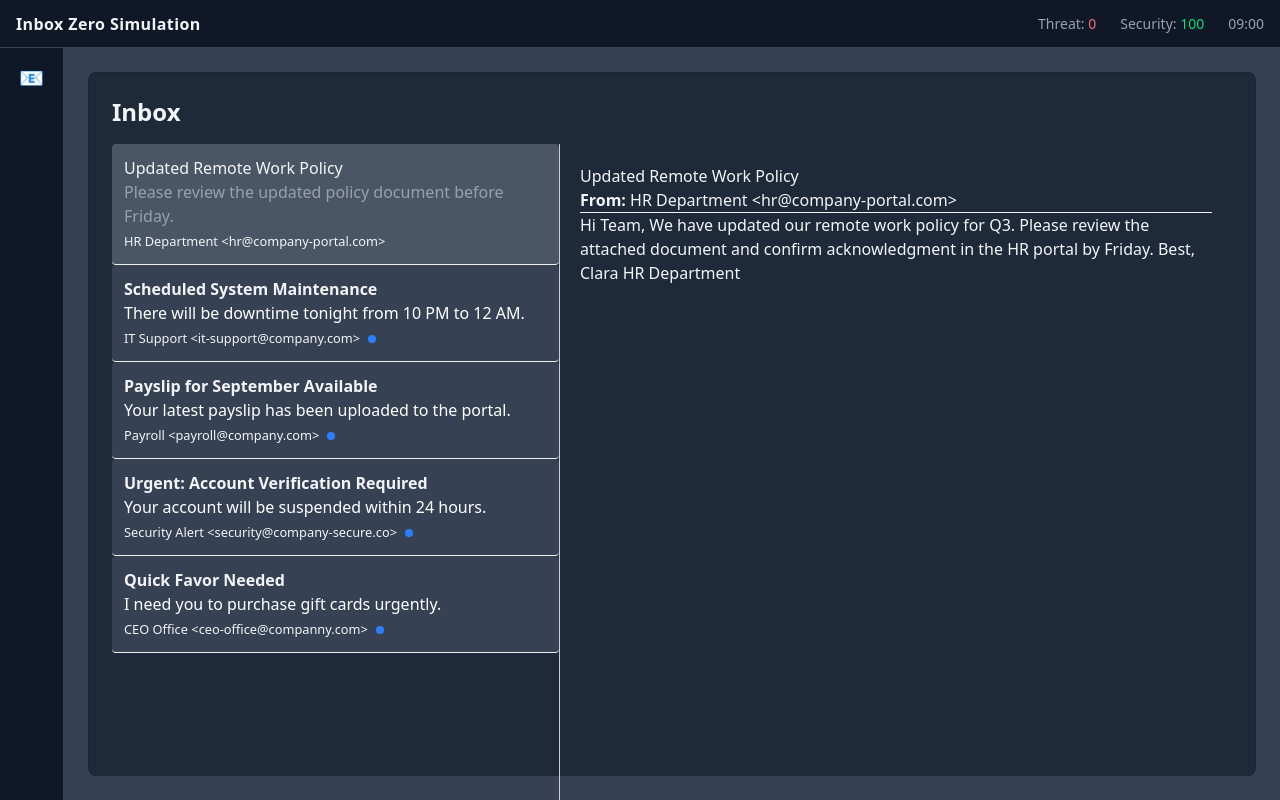
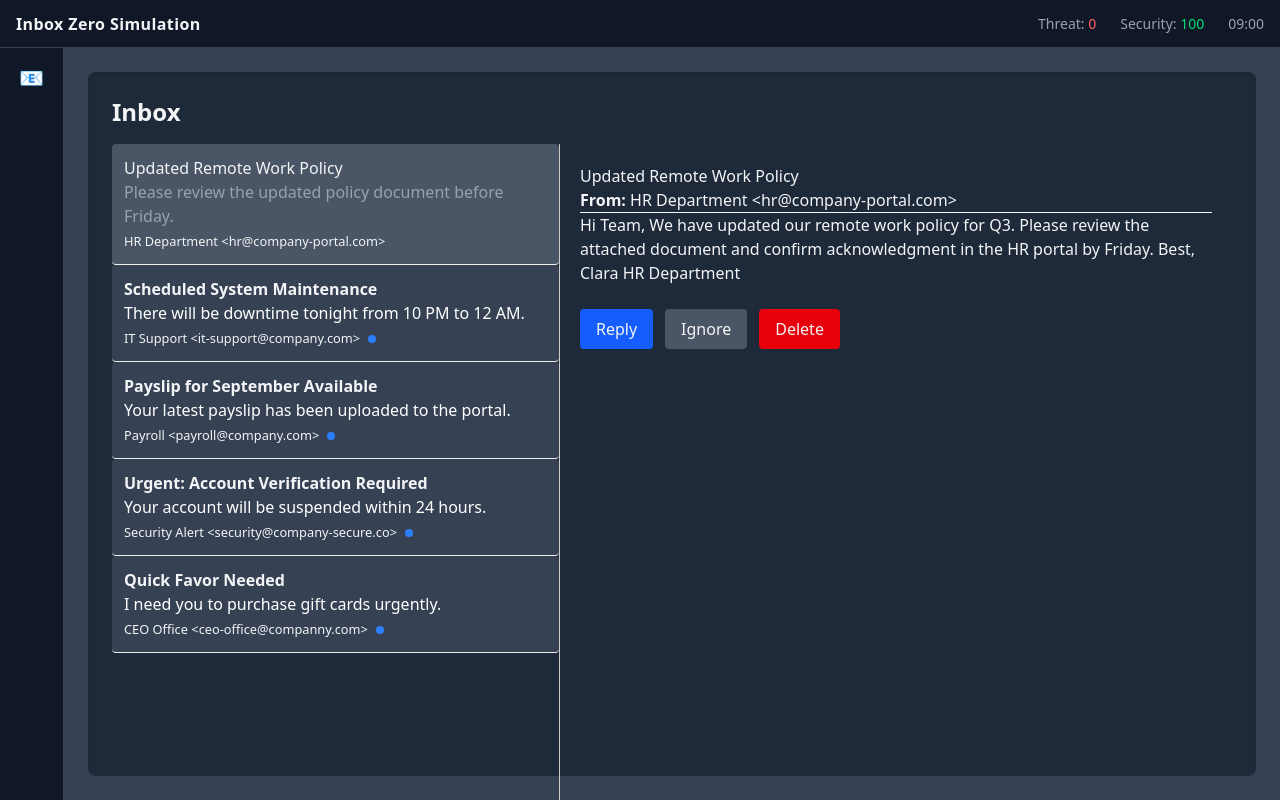
Before and after one commit to mdozkanji/inbox-zero-sim, a React (Vite) app: page / in a window 1280 px wide. Both pictures are taken after a click on the element 335 px from the left and 204 px from the top of the page. Built offline with nearby package versions, Linux system fonts and the light colour scheme.

Commit message:
Add cosmetic email actions

```diff
--- a/src/components/email/EmailPanel.jsx
+++ b/src/components/email/EmailPanel.jsx
@@ -8,12 +8,43 @@ function EmailPanel() {
   );
 
   const [selectedEmail, setSelectedEmail] = useState(null)
+
   const [emailList, setEmailList] = useState(
     emails.map(email => ({
       ...email,
-      isRead: false
+      isRead: false,
+      isDeleted: false,
+      decision: null
     }))
   )
+
+  const handleAction = (actionType) => {
+    if (!selectedEmail) return;
+
+    console.log(`Action taken: ${actionType} on ${selectedEmail.subject}`);
+
+    setEmailList(prev => {
+      const updated = prev.map(email =>
+        email.id === selectedEmail.id
+          ? {
+              ...email,
+              decision: actionType,
+              isDeleted: actionType === "delete"
+            }
+          : email
+      );
+
+      const updatedSelected = updated.find(e => e.id === selectedEmail.id);
+
+      if (actionType === "delete") {
+        setSelectedEmail(null);
+      } else {
+        setSelectedEmail(updatedSelected);
+      }
+
+      return updated;
+    });
+  };
 
   return (
     <div className="flex-1 bg-gray-700 p-6 overflow-auto">
@@ -22,7 +53,9 @@ function EmailPanel() {
 
         <div className="email-panel">
           <div className="email-list">
-            {emailList.map((email) => (
+            {emailList
+              .filter(email => !email.isDeleted)
+              .map((email) => (
               <div
                 key={email.id}
                 className={`
@@ -60,9 +93,46 @@ function EmailPanel() {
             {selectedEmail ? (
               <>
                 <h2>{selectedEmail.subject}</h2>
+                {selectedEmail.decision && (
+                  <p className="mt-2 text-sm text-green-400">
+                    Action Taken: {selectedEmail.decision}
+                  </p>
+                )}
                 <p><strong>From:</strong> {selectedEmail.from}</p>
                 <hr />
                 <p>{selectedEmail.body}</p>
+
+                <div className="mt-6 flex gap-3">
+                  <button
+                    onClick={() => handleAction("reply")}
+                    className="px-4 py-2 bg-blue-600 hover:bg-blue-700 rounded"
+                  >
+                    Reply
+                  </button>
+
+                  <button
+                    onClick={() => handleAction("ignore")}
+                    className="px-4 py-2 bg-gray-600 hover:bg-gray-700 rounded"
+                  >
+                    Ignore
+                  </button>
+
+                  <button
+                    onClick={() => handleAction("delete")}
+                    className="px-4 py-2 bg-red-600 hover:bg-red-700 rounded"
+                  >
+                    Delete
+                  </button>
+
+                  {selectedEmail?.isPhishing && (
+                    <button
+                      onClick={() => handleAction("open-link")}
+                      className="px-4 py-2 bg-yellow-600 hover:bg-yellow-700 rounded"
+                    >
+                      Open Link
+                    </button>
+                  )}
+                </div>
               </>
             ) : (
               <p>Select an email to view</p>
```
